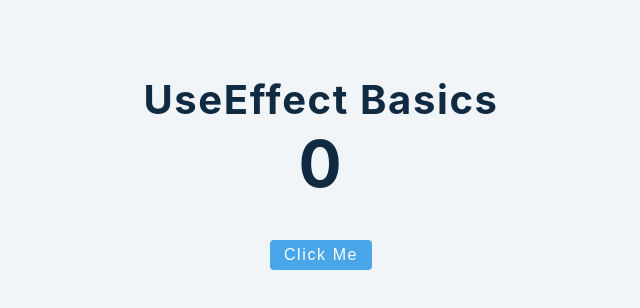
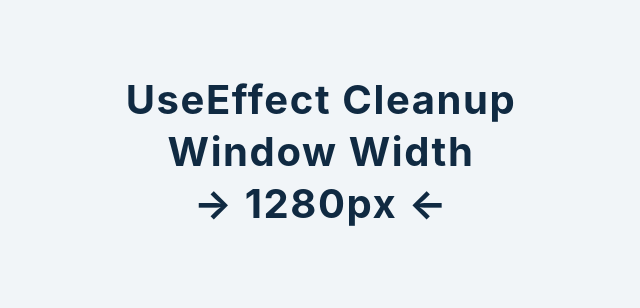
Before and after one commit to viktishchenko/start-react, a React (Create React App) app in the folder advanced/: page / in a window 1280 px wide. Shown: the top 308 px of the page, without its empty margins (319-959 px from the left). Built offline with nearby package versions, Linux system fonts and the light colour scheme.

Commit message:
feat: add useEffect cleanup

```diff
--- a/advanced/src/App.js
+++ b/advanced/src/App.js
@@ -9,7 +9,8 @@ import React from "react";
 // import Setup from "./tutorial/1-useState/projects/4-useState-object"; // :>> 4-th tutor
 // import Setup from "./tutorial/1-useState/projects/5-useState-counter"; :>> 5-th tutor
 
-import Setup from "./tutorial/2-useEffect/projects/1-useEffect-basics";
+// import Setup from "./tutorial/2-useEffect/projects/1-useEffect-basics"; :>> 1-st
+import Setup from "./tutorial/2-useEffect/projects/2-useEffect-cleanup";
 
 function App() {
   return (
--- a/advanced/src/tutorial/2-useEffect/projects/2-useEffect-cleanup.js
+++ b/advanced/src/tutorial/2-useEffect/projects/2-useEffect-cleanup.js
@@ -0,0 +1,38 @@
+/**
+ * rafce
+ *
+ * second parametr (
+ * array or list of dependences
+ * see down below ↓
+ * !!!empty array → only initial render!!!
+ * )
+ */
+
+import React, { useState, useEffect } from "react";
+
+const UseEffectCleanup = () => {
+  const [size, setSize] = useState(window.innerWidth);
+
+  function checkSize() {
+    setSize(window.innerWidth);
+  }
+
+  useEffect(() => {
+    console.log("useEffect");
+    window.addEventListener("resize", checkSize);
+    return () => {
+      console.log("cleanup");
+      window.removeEventListener("resize", checkSize);
+    };
+  }, []);
+  console.log("render");
+  return (
+    <>
+      <h2>useEffect cleanup</h2>
+      <h2>window width</h2>
+      <h2>→ {size}px ←</h2>
+    </>
+  );
+};
+
+export default UseEffectCleanup;
```
Also changed, not shown: advanced/src/assets/useEffect/Screenshot-2.png (added), advanced/src/tutorial/2-useEffect/README.md.
